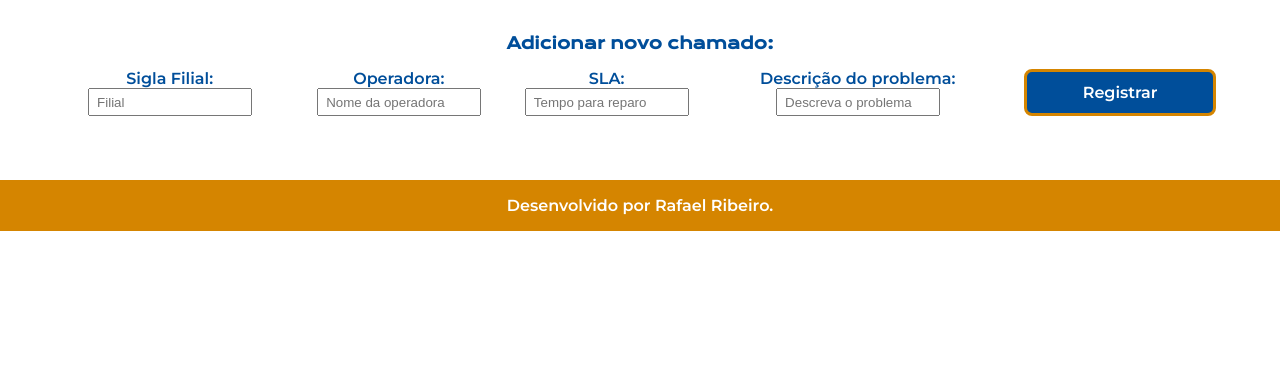
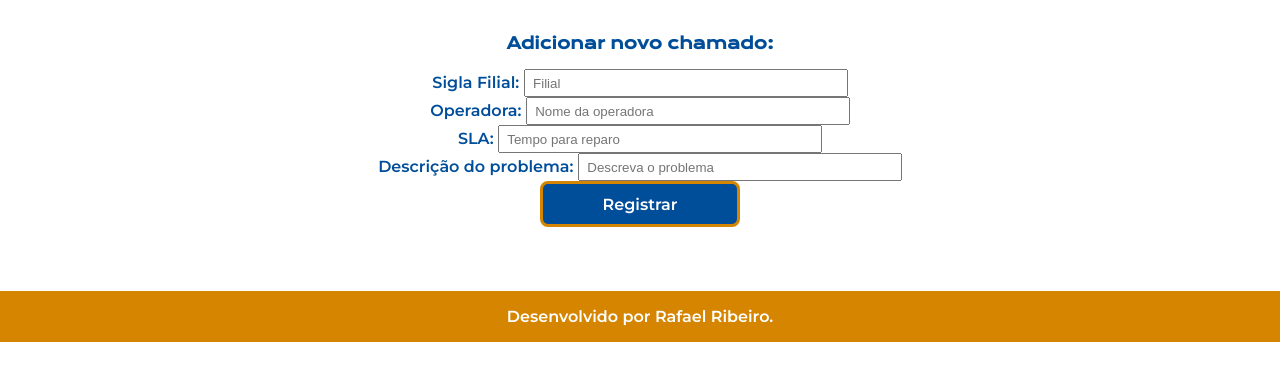
Before and after one commit to rafaelrtinoco/RegistroChamados, a plain HTML site: page index.html in a window 1280 px wide. Shown: the part 302-682 px from the top of the page. Drawn offline with nearby package versions, Linux system fonts and the light colour scheme.

Commit message:
organizando form

```diff
--- a/estilos/style.css
+++ b/estilos/style.css
@@ -95,8 +95,8 @@ body {
 }
 
 .form-adiciona {
-  display: flex;
-  flex-wrap: space-between;
+  display: flex
+
   gap: 1rem;
 }
 
@@ -107,8 +107,13 @@ body {
 }
 
 .campo{
-      width: 10rem;
+      width: 20rem;
       height: 1.5rem;
+}
+
+.descricao-problema{
+  width: 20rem;
+  height: 1.5rem;
 }
 
 .apresentacao__conteudo__subtitulo {
@@ -116,10 +121,10 @@ body {
 }
 
 .botao-registrar{
-  align-items: center;
+
   border: 0.2rem solid var(--cor-terciaria);
   background-color: var(--cor-principal);
-  width: 20%;
+  width: 200px;
   gap: 1rem;
   font-weight: 600;
   border-radius: 0.5rem;
@@ -130,7 +135,8 @@ body {
   font-family: var(--fonte-principal);
 }
 
-.apresentacao__botoes__links:hover {
+
+.botao-registrar:hover {
   background-color: var(--cor-hover: var(--cor-terciaria));
 }
 
--- a/index.html
+++ b/index.html
@@ -46,11 +46,17 @@
                               </div>
                               <div class="grupo">
                                           <label for="gordura">Descrição do problema: </label>
-                                          <input id="gordura" type="text" placeholder="  Descreva o problema" class="campo campo-medio" required>
+                                          <input id="gordura" type="text" placeholder="  Descreva o problema" class="descricao-problema" required>
                               </div>
 
-                              <button id="adicionar-paciente" class="botao-registrar">Registrar</button>
+                              <div>
+                                    <button id="adicionar-chamado" class="botao-registrar">Registrar</button>
+                              </div>
+
+
                   </form>
+
+
             </section>
 
 
```
